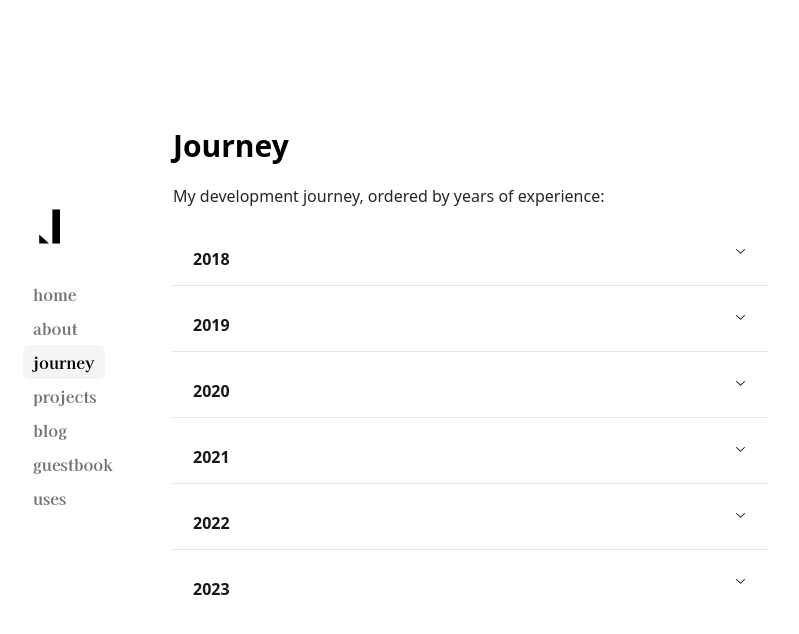
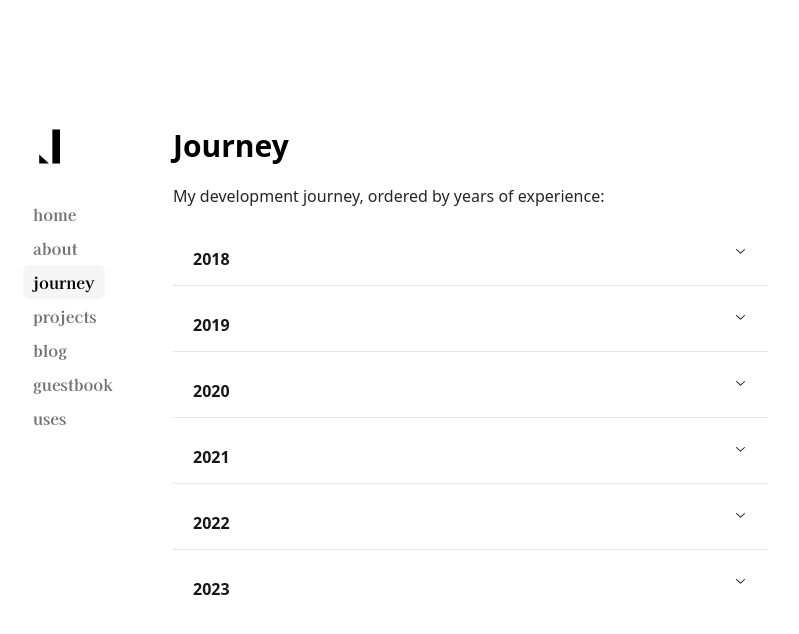
Before and after one commit to JasonSouthin/jasonsouthin.io, a Next.js app: page /journey in a window 1280 px wide. Shown: the top 634 px of the page, without its empty margins (169-968 px from the left). Built offline with nearby package versions, Linux system fonts and the light colour scheme.

Commit message:
Fixed site sidebar

```diff
--- a/app/layout.tsx
+++ b/app/layout.tsx
@@ -75,7 +75,7 @@ export default function RootLayout({
       <body className="antialiased max-w-4xl mb-40 flex flex-col md:flex-row mx-4 mt-8 md:mt-2 w-full lg:mt-32 lg:mx-auto relative overflow-scroll">
         <NextTopLoader color="#808080" />
         <Sidebar />
-        <main className="flex-auto min-w-0 mt-6 md:mt-0 flex flex-col px-2 md:px-0">
+        <main className="flex-auto min-w-0 mt-32 md:mt-0 flex flex-col px-2 md:px-0">
           {children}
           <Analytics />
         </main>
--- a/components/sidebar.tsx
+++ b/components/sidebar.tsx
@@ -81,7 +81,7 @@ export default function Navbar() {
   }
 
   return (
-    <aside className="md:w-[150px] md:flex-shrink-0 -mx-4 md:mx-0 md:px-0 font-serif overflow-y-hidden">
+    <aside className="md:w-[150px] md:flex-shrink-0 -mx-4 md:mx-0 md:px-0 font-serif overflow-y-hidden flex">
       <div className="lg:sticky lg:top-20">
         <div className="ml-2 md:ml-[12px] mb-2 px-4 md:px-0 md:mb-8 space-y-10 flex flex-col md:flex-row items-start ">
           <Logo />
```
